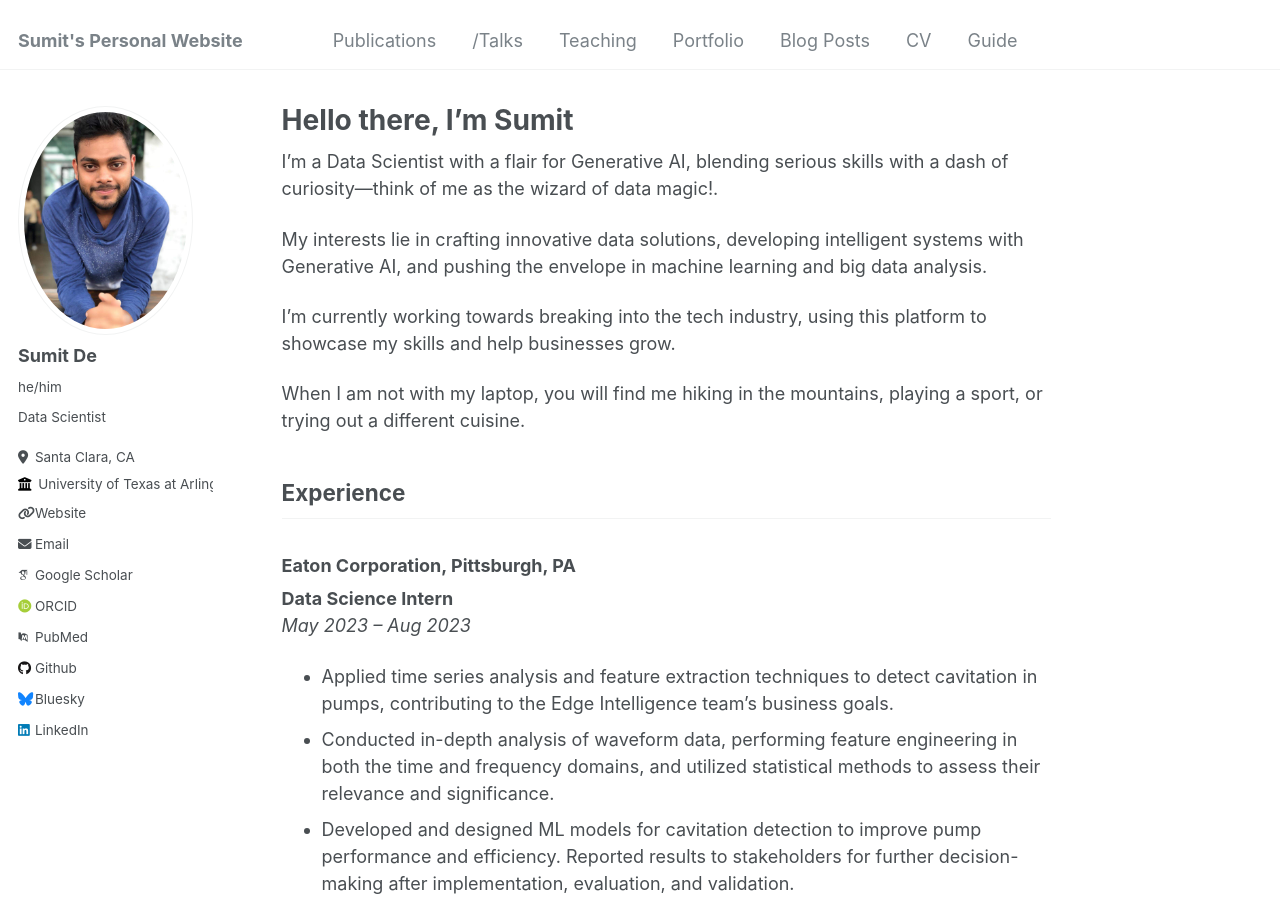
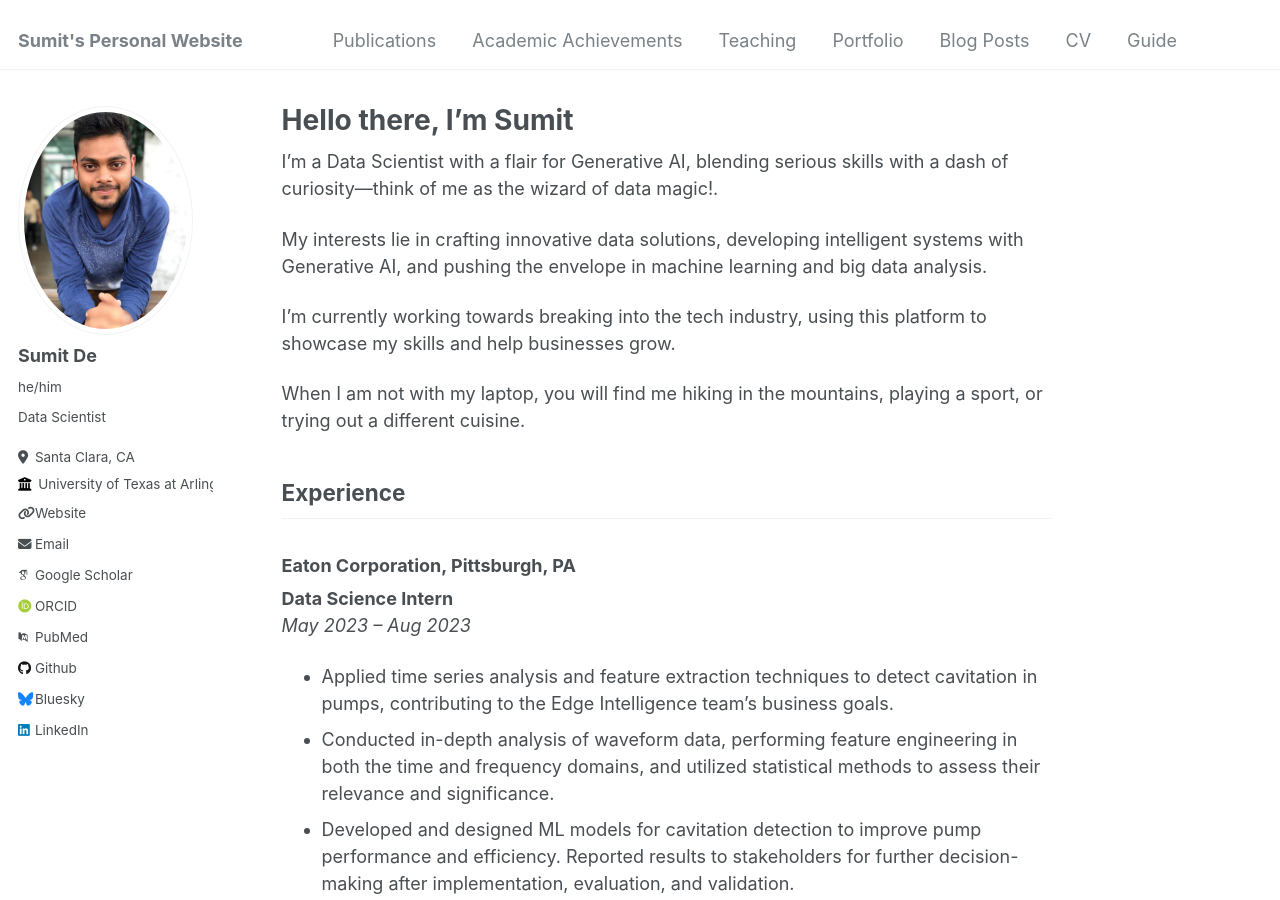
Before and after one commit to sumitisthename/sumitisthename.github.io, a Jekyll site: the page built from _pages/about.md, in a window 1280 px wide and 900 px high. Built offline with Jekyll 4.4.1, drawn with Linux system fonts in a browser that asks for light colours; some web fonts are replaced.

Commit message:
Update navigation.yml

```diff
--- a/_data/navigation.yml
+++ b/_data/navigation.yml
@@ -3,8 +3,8 @@ main:
   - title: "Publications"
     url: /publications/
 
-  - title: "/Talks"
-    url: /talks/
+  - title: "Academic Achievements"
+    url: /academic-achievements/
 
   - title: "Teaching"
     url: /teaching/
```
